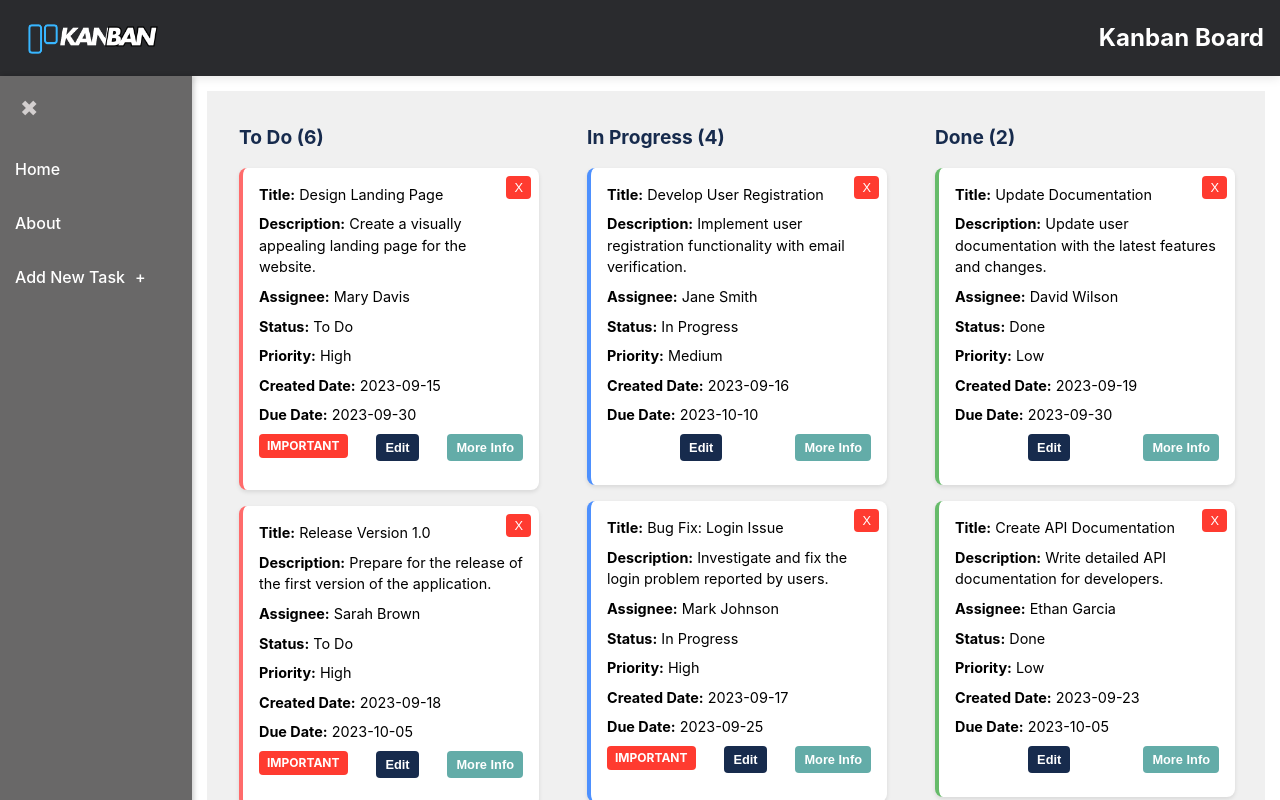
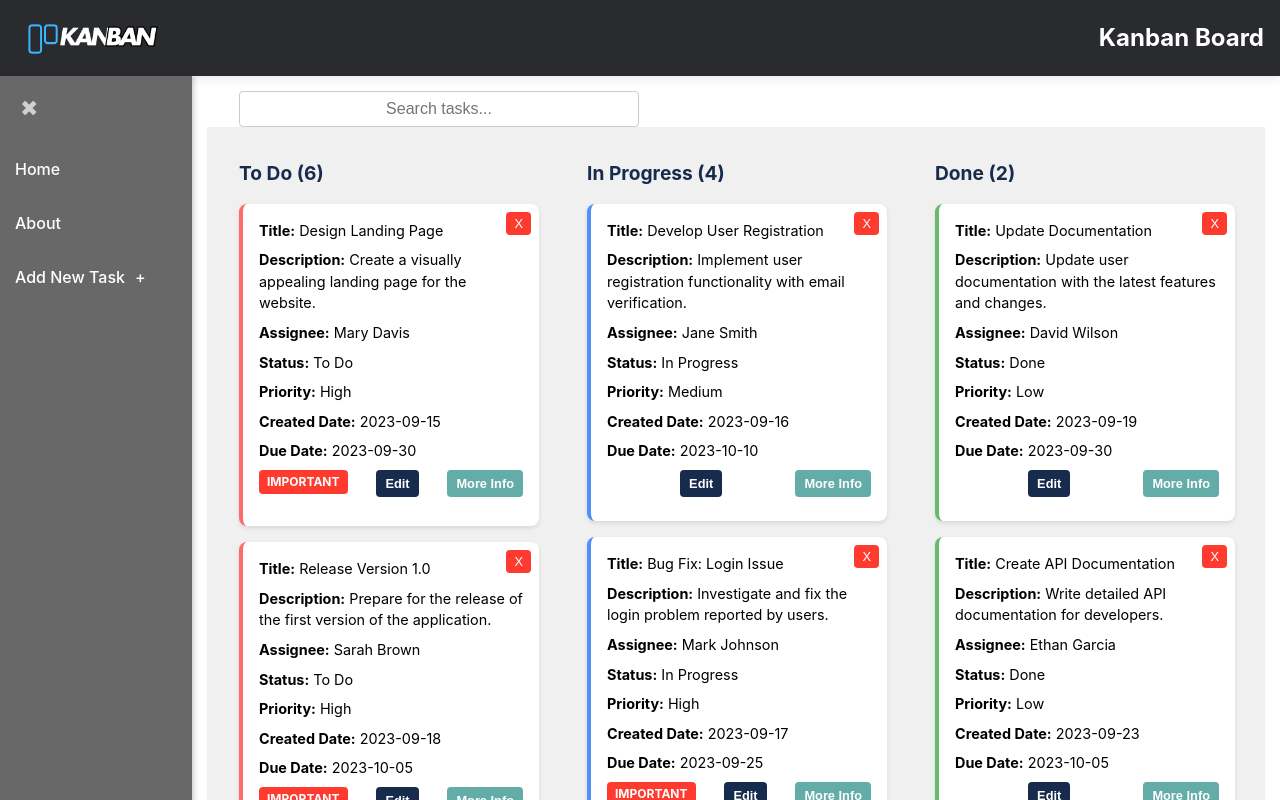
Before and after one commit to abussafilx/MiniProject_Kanban, a React (Vite) app: page / in a window 1280 px wide. Shown: the top 800 px of the page. Built offline with nearby package versions, Linux system fonts and the light colour scheme.

Commit message:
Search functionality added

```diff
--- a/src/App.jsx
+++ b/src/App.jsx
@@ -5,6 +5,7 @@ import data from "./data/kanban.json";
 import Navbar from "./components/Navbar";
 import Footer from "./components/Footer";
 import Sidebar from "./components/Sidebar";
+import SearchBar from "./components/SearchBar";
 import Board from "./pages/Board";
 import About from "./pages/About";
 import SingleTask from "./pages/SingleTask";
@@ -15,6 +16,8 @@ import { ToastContainer, toast } from "react-toastify";
 
 function App() {
   const [tasks, setTasks] = useState(data);
+  const [searchQuery, setSearchQuery] = useState("");
+  const isHomePage = location.pathname === "/";
 
   const navigate = useNavigate();
 
@@ -29,7 +32,8 @@ function App() {
   //function to create tasks
   const addTask = (taskDetails) => {
     toast("Task Created");
-    const newId = tasks.length > 0 ?Math.max(...tasks.map((o) => o.id)) + 1: 1;
+    const newId =
+      tasks.length > 0 ? Math.max(...tasks.map((o) => o.id)) + 1 : 1;
     const newTask = {
       ...taskDetails,
       id: newId.toString(),
@@ -54,21 +58,27 @@ function App() {
     );
   };
 
+  const filteredTasks = tasks.filter((task) =>
+    Object.values(task)
+      .join(" ")
+      .toLowerCase()
+      .includes(searchQuery.toLowerCase())
+  );
+
   return (
     <>
       <Navbar />
 
       <Sidebar></Sidebar>
 
-
-
       <div id="board">
+        {isHomePage && <SearchBar onSearch={setSearchQuery} />}
         <Routes>
           <Route
             path="/"
             element={
               <Board
-                tasks={tasks}
+                tasks={filteredTasks}
                 deleteTask={deleteTask}
                 updateTask={updateTask}
               ></Board>
--- /dev/null
+++ b/src/assets/styles/SearchBar.css
@@ -0,0 +1,11 @@
+.search-input {
+  width: 100%;
+  max-width: 400px;
+  padding: 8px;
+  margin: 0 auto;
+  margin-left: 2rem;
+  text-align: center;
+  border: 1px solid #ccc;
+  border-radius: 4px;
+  font-size: 16px;
+}
--- /dev/null
+++ b/src/components/SearchBar.jsx
@@ -0,0 +1,23 @@
+import { useState } from "react";
+import "../assets/styles/SearchBar.css";
+
+function SearchBar({ onSearch }) {
+  const [query, setQuery] = useState("");
+
+  const handleChange = (e) => {
+    setQuery(e.target.value);
+    onSearch(e.target.value);
+  };
+
+  return (
+    <input
+      type="text"
+      placeholder="Search tasks..."
+      value={query}
+      onChange={handleChange}
+      className="search-input"
+    />
+  );
+}
+
+export default SearchBar;
```
